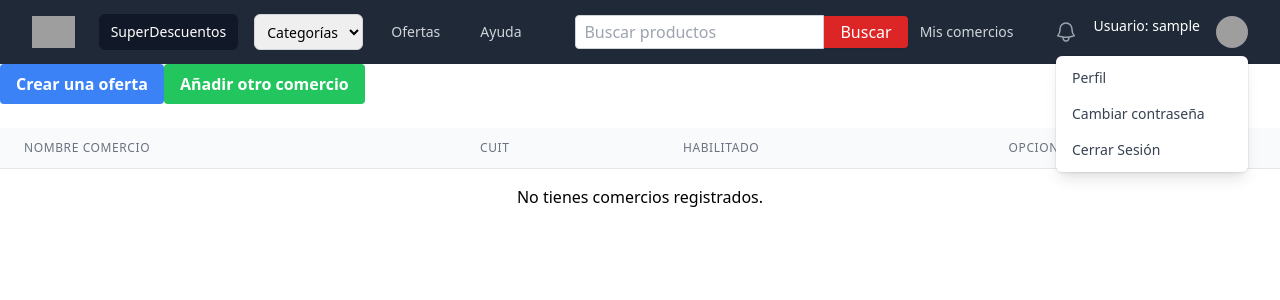
After one commit to pablomarello/proyecto_descuentos2, a Django app: page /oferente/lista_comercios/ in a window 1280 px wide. The commit adds this page. Shown: the top 300 px of the page. Run offline with Django 5.2, Linux system fonts and the light colour scheme; the visitor is signed in with stand-in values (Sample User, id 1); data that the repository does not hold is empty; parts of the project's set-up code (start-up, migrations or seed data) failed here and were passed over; some libraries are stand-ins or nearby versions; grey boxes are pictures that could not be loaded.

Commit message:
crud producto y cambios oferente

```diff
--- a/oferente/models.py
+++ b/oferente/models.py
@@ -4,9 +4,9 @@ from usuario.models import Usuario, Rol
 
 class Oferente(models.Model):
     nombrecomercio = models.CharField(db_column='nombreComercio', max_length=30)  # Field name made lowercase.
-    cuit=models.BigIntegerField(null=False,unique=True,max_length=11)
+    cuit=models.BigIntegerField(null=True,unique=True,max_length=11)
     categoria=models.CharField(max_length=25, null=True, blank=True)
-    id_usuario = models.ForeignKey(Usuario, models.DO_NOTHING, db_column='id_usuario',null=True)
+    id_usuario = models.ForeignKey(Usuario, on_delete=models.CASCADE, related_name='comercios', db_column='id_usuario',null=True)
     fecha_creacion= models.DateTimeField(auto_now_add=True,null=True,blank=True)
     habilitado = models.BooleanField(default=True)
     eliminado = models.BooleanField(default=False)
--- a/oferente/urls.py
+++ b/oferente/urls.py
@@ -1,8 +1,10 @@
 from django.urls import path
-from .views import verificarCuit, registrarComercio,ubicacion_comercio
+from .views import verificarCuit, registrarComercio,ubicacion_comercio, lista_comercio, perfil_comercio
 
 urlpatterns = [
     path('verificar_cuit/', verificarCuit, name='verificar_cuit'),
     path('registrar_comercio/', registrarComercio, name='registrar_comercio'),
     path('ubicacion_comercio/<int:comercio_id>', ubicacion_comercio, name= 'ubicacion_comercio'),
+    path('lista_comercios/', lista_comercio, name= 'lista_comercios'),
+    path('perfil_comercio/<int:comercio_id>/', perfil_comercio, name= 'perfil_comercio'),
 ]
--- a/oferente/views.py
+++ b/oferente/views.py
@@ -147,3 +147,16 @@ def ubicacion_comercio(request,comercio_id):
     else:
         form = UbiComercio()
     return render(request, 'oferente/ubicaciones_comercio.html', {'form': form})
+
+def lista_comercio(request):
+    if request.user.is_authenticated:
+        # Filtrar los comercios asociados al usuario logueado
+        comercios = Oferente.objects.filter(id_usuario=request.user)
+        return render(request, 'oferente/lista_comercios.html', {'comercios': comercios})
+    else:
+        return redirect('login')
+
+def perfil_comercio(request, comercio_id):
+        comercio = get_object_or_404(Oferente, id=comercio_id)
+
+        return render(request, 'oferente/perfil_comercio.html', {'comercio': comercio})
--- a/producto/admin.py
+++ b/producto/admin.py
@@ -1,7 +1,7 @@
 from django.contrib import admin
-from producto.models import Categoria,Subcategoria
+from producto.models import Producto, Categoria,Subcategoria
 
 # Register your models here.
-
+admin.site.register(Producto)
 admin.site.register(Categoria)
 admin.site.register(Subcategoria)
--- /dev/null
+++ b/producto/urls.py
@@ -0,0 +1,9 @@
+from django.urls import path
+from .views import ProductoListView, ProductoCreateView, ProductoUpdateView, ProductoDeleteView
+
+urlpatterns = [
+    path('listado', ProductoListView.as_view(), name='lista_productos'),
+    path('crear/', ProductoCreateView.as_view(), name='crear_producto'),
+    path('editar/<int:pk>/', ProductoUpdateView.as_view(), name='editar_producto'),
+    path('eliminar/<int:pk>/', ProductoDeleteView.as_view(), name='eliminar_producto'),
+]
--- a/proyecto_descuentos2/urls.py
+++ b/proyecto_descuentos2/urls.py
@@ -16,6 +16,8 @@ Including another URLconf
 """
 from django.contrib import admin
 from django.urls import path, include
+from django.conf import settings
+from django.conf.urls.static import static
 
 
 
@@ -25,4 +27,5 @@ urlpatterns = [
     path('persona/',include('persona.urls')),
     path("select2/", include("django_select2.urls")),
     path('oferente/',include('oferente.urls')),
-]
+    path('productos/',include('producto.urls')),
+]+ static(settings.MEDIA_URL, document_root=settings.MEDIA_ROOT)
--- a/templates/base.html
+++ b/templates/base.html
@@ -88,7 +88,12 @@
                   To: "transform opacity-0 scale-95"
               -->
               {% if user.is_authenticated %}
-              <a href="{% url 'verificar_cuit' %}" class="text-gray-300 hover:bg-gray-700 hover:text-white rounded-md px-3 py-2 text-sm font-medium">Registrar mi comercio</a>
+              <!-- <a href="{% url 'verificar_cuit' %}" class="text-gray-300 hover:bg-gray-700 hover:text-white rounded-md px-3 py-2 text-sm font-medium">Registrar mi comercio</a> -->
+
+
+                    <a href="{% url 'lista_comercios'%}" class="text-gray-300 hover:bg-gray-700 hover:text-white rounded-md px-3 py-2 text-sm font-medium">Mis comercios</a>
+
+
 
               <div class="absolute inset-y-0 right-0 flex items-center pr-2 sm:static sm:inset-auto sm:ml-6 sm:pr-0">
                 <button type="button" class="relative rounded-full bg-gray-800 p-1 text-gray-400 hover:text-white focus:outline-none focus:ring-2 focus:ring-white focus:ring-offset-2 focus:ring-offset-gray-800">
--- /dev/null
+++ b/templates/oferente/lista_comercios.html
@@ -0,0 +1,37 @@
+{% extends 'base.html' %}
+
+{% block title %}
+    Mis comercios
+{% endblock title %}
+
+{% block content %}
+<div class="flex justify-start mb-6">
+  <a href="#" class="bg-blue-500 text-white font-semibold py-2 px-4 rounded hover:bg-blue-600">Crear una oferta</a>
+  <a href="#" class="bg-green-500 text-white font-semibold py-2 px-4 rounded hover:bg-green-600">Añadir otro comercio</a>
+</div>
+<table class="min-w-full divide-y divide-gray-200">
+  <thead class="bg-gray-50">
+    <tr>
+      <th class="px-6 py-3 text-left text-xs font-medium text-gray-500 uppercase tracking-wider">Nombre comercio</th>
+      <th class="px-6 py-3 text-left text-xs font-medium text-gray-500 uppercase tracking-wider">CUIT</th>
+      <th class="px-6 py-3 text-left text-xs font-medium text-gray-500 uppercase tracking-wider">Habilitado</th>
+      <th class="px-6 py-3 text-left text-xs font-medium text-gray-500 uppercase tracking-wider">Opciones</th>
+    </tr>
+  </thead>
+  <tbody class="bg-white divide-y divide-gray-200">
+    {% for comercio in comercios %}
+      <tr>
+        <td class="px-6 py-4 whitespace-nowrap">{{ comercio.nombrecomercio }}</td>
+        <td class="px-6 py-4 whitespace-nowrap">{{ comercio.cuit }}</td>
+        <td class="px-6 py-4 whitespace-nowrap">{{ comercio.habilitado|yesno:"Sí,No" }}</td>
+        <td class="px-6 py-4 whitespace-nowrap"><a href="{% url 'perfil_comercio' comercio.id%}" class="text-gray-300 hover:bg-gray-700 hover:text-white rounded-md px-3 py-2 text-sm font-medium">Ver perfil</a></td>
+      </tr>
+    {% empty %}
+      <tr>
+        <td colspan="4" class="px-6 py-4 text-center">No tienes comercios registrados.</td>
+      </tr>
+    {% endfor %}
+  </tbody>
+</table>
+
+{% endblock content %}
--- a/usuario/models.py
+++ b/usuario/models.py
@@ -25,7 +25,7 @@ class Rol(models.Model):
 
 class UsuarioManager(BaseUserManager):
 
-    def _create_user(self,username,email,password,is_staff,is_superuser,**extra_fields):
+    def _create_user(self,username,email,password,is_staff,is_superuser,is_active,**extra_fields):
         if not email:
             raise ValueError('El usuario deber tener un correo electrónico!')
 
@@ -34,6 +34,7 @@ class UsuarioManager(BaseUserManager):
             email = self.normalize_email(email),
             is_staff= is_staff,
             is_superuser = is_superuser,
+            is_active= is_active,
             **extra_fields
         )
         user.set_password(password)
@@ -41,10 +42,10 @@ class UsuarioManager(BaseUserManager):
         return user
     #crear usuario basico
     def create_user(self, username, email,is_staff, password=None, **extra_fields):
-        return self._create_user(username, email, password,is_staff, False, **extra_fields)
+        return self._create_user(username, email, password,is_staff, False, False, **extra_fields)
     #crear usuario administrador
     def create_superuser(self,username,email,password = None, **extra_fields):
-        return self._create_user(username, email, password, True, True, **extra_fields)
+        return self._create_user(username, email, password, True, True, True, **extra_fields)
 
 
 
```
Also changed, not shown: producto/forms.py (added, +7 -0 lines), producto/views.py (+30 -2 lines), proyecto_descuentos2/settings.py (+6 -6 lines), templates/oferente/perfil_comercio.html (added, +33 -0 lines), templates/producto/eliminar_producto.html (added, +15 -0 lines), templates/producto/formulario_producto.html (added, +16 -0 lines), templates/producto/lista_productos.html (added, +20 -0 lines), media/productos/ps5.jfif (added), oferente/migrations/0007_alter_oferente_cuit_alter_oferente_id_usuario.py (added), oferente/migrations/0008_alter_oferente_id_usuario.py (added).
